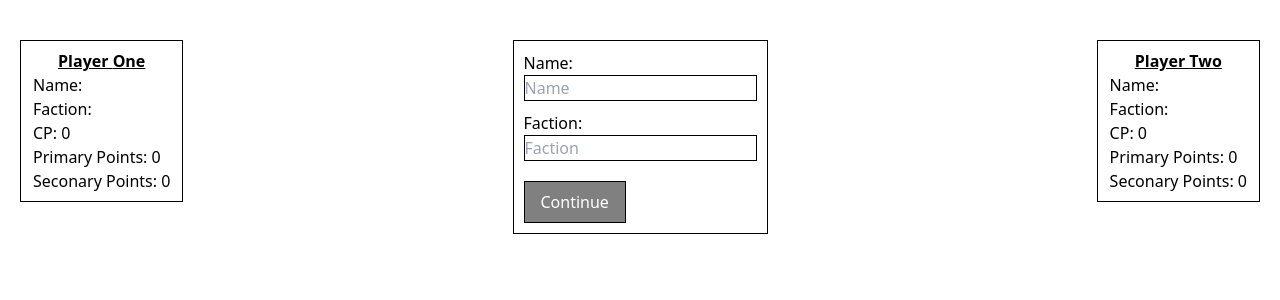
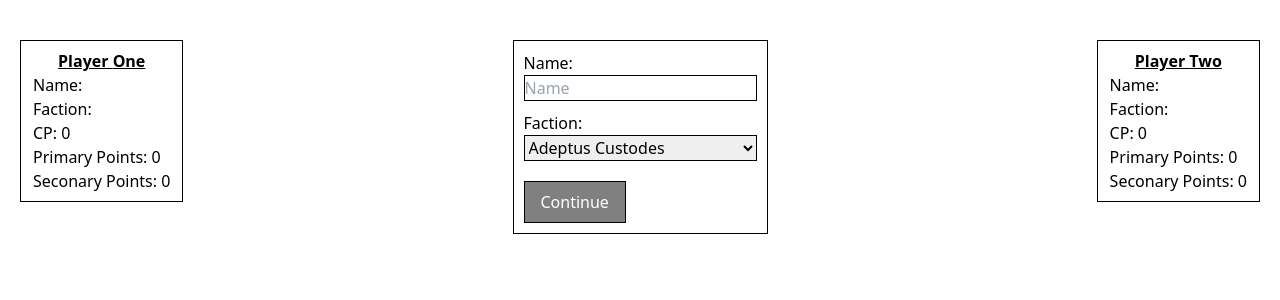
Before and after one commit to Kovachks/40kMission, a Next.js app: page / in a window 1280 px wide. Shown: the top 300 px of the page. Built offline with nearby package versions, Linux system fonts and the light colour scheme.

Commit message:
fix: adding faction selector

```diff
--- a/components/PlayerContainer/PlayerContainer.module.css
+++ b/components/PlayerContainer/PlayerContainer.module.css
@@ -16,3 +16,8 @@
 .PlayerInputContainer label {
     display: block;
 }
+
+.FactionSelect {
+    border: 1px solid black;
+    width: 100%;
+}
--- a/components/PlayerContainer/index.js
+++ b/components/PlayerContainer/index.js
@@ -1,7 +1,7 @@
 import { useState } from 'react';
 import Button from '../Button';
-import Input from '../Input';
 import styles from './PlayerContainer.module.css';
+import factions from '@/schemas/factions';
 
 const PlayerContainer = props => {
     const { handleSubmit } = props;
@@ -32,12 +32,10 @@ const PlayerContainer = props => {
             </div>
             <div className={styles.PlayerInputContainer}>
                 <label>Faction: </label>
-                <input
-                    name={'faction'}
-                    placeholder='Faction'
-                    value={playerDetails.faction}
-                    onChange={e => handeDetailChange(e)}
-                />
+                <select className={styles.FactionSelect} name="faction" onChange={e => handeDetailChange(e)} style={{width: '100%'}}>
+                    <option disabled="true">Select A Faction</option>
+                    {factions.map((faction, index) => <option key={index} data-id={faction}>{faction}</option>)}
+                </select>
             </div>
             <Button
                 handleSubmit={() => handleSubmit(playerDetails)}
--- /dev/null
+++ b/schemas/factions.js
@@ -0,0 +1,31 @@
+const factions = [
+    "Adeptus Custodes",
+    "Adeptus Mechanicus",
+    "Adepta Sororitas",
+    "Aeldari",
+    "Agents Of The Imperium",
+    "Astra Militarum",
+    "Blood Angels",
+    "Black Templars",
+    "Chaos Demons",
+    "Chaos Knights",
+    "Chaos Space Marines",
+    "Dark Angels",
+    "Death Guard",
+    "Death Watch",
+    "Drukhari",
+    "Genestealer Cults",
+    "Grey Knights",
+    "Imperial Knights",
+    "Leagues Of Votann",
+    "Necrons",
+    "Orks",
+    "Space Marines",
+    "Space Wolves",
+    "Tau",
+    "Thousand Sounds",
+    "Tyranids",
+    "World Eaters"
+];
+
+export default factions;
```
Also changed, not shown: components/pages/home/index.js (+4 -18 lines).
